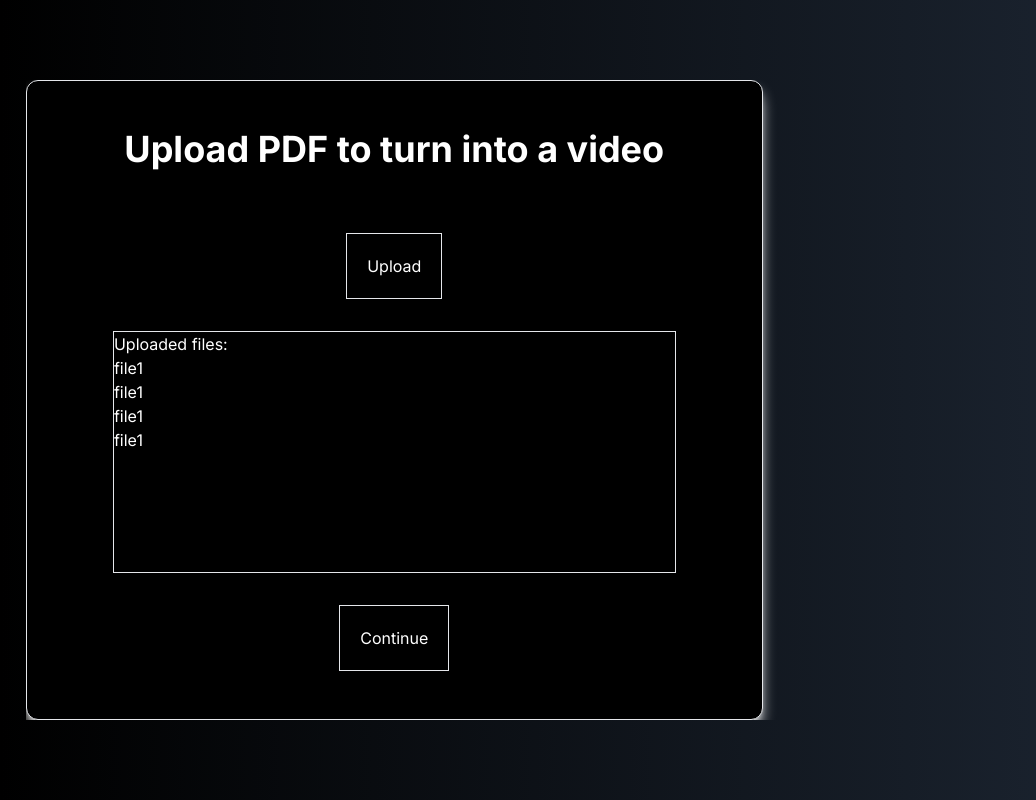
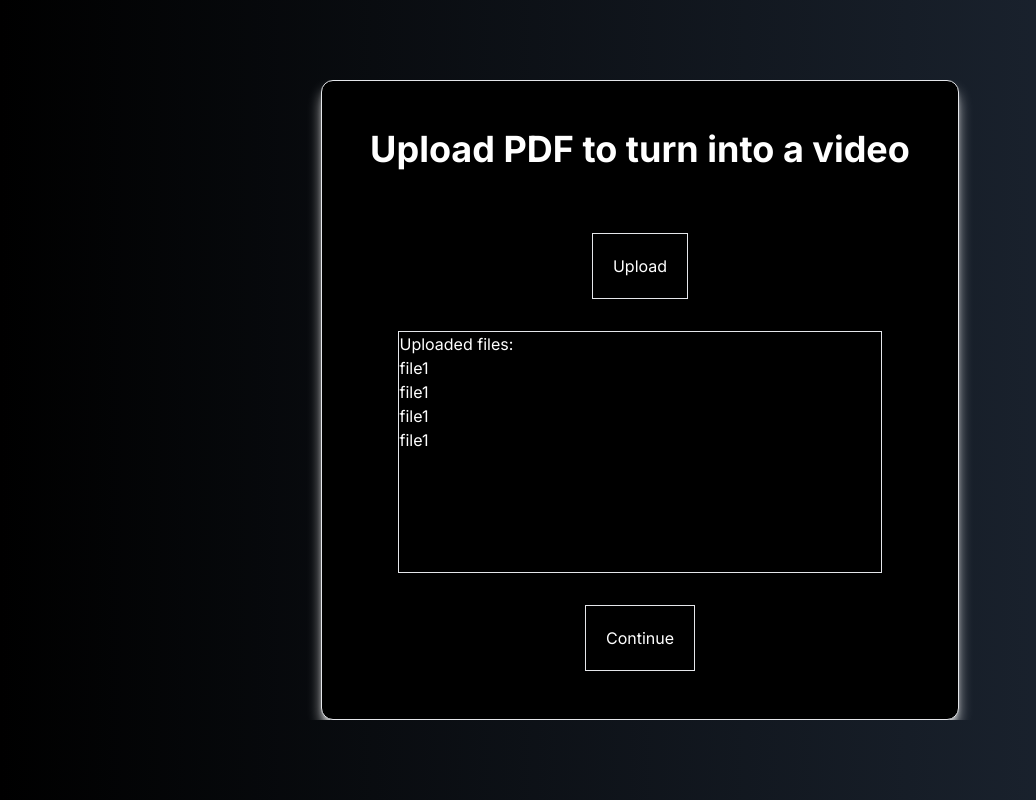
Before and after one commit to acowusu/segp, a Next.js app in the folder frontend/: page /uploadpdf in a window 1280 px wide. Shown: the whole page, without its empty margins (0-1036 px from the left). Built offline with nearby package versions, Linux system fonts and the light colour scheme.

Commit message:
feat: add additoinal info to the topics before generating the scripts, also centered everything

```diff
--- a/frontend/components/carousel.tsx
+++ b/frontend/components/carousel.tsx
@@ -129,10 +129,13 @@ const EmblaCarousel: React.FC<PropType> = (props) => {
         <div className="embla__viewport" ref={emblaRef}>
           <div className="embla__container">
             {slides.map((component, index) => (
-              <div className="embla__slide" key={index}>
-                <div>
+              <div className="embla__slide flex flex-row items-center justify-center" key={index}>
+
+                <div className='flex items-center justify-center'>
                   {component}
                 </div>
+
+
               </div>
             ))}
           </div>
--- a/frontend/components/carouselSlides/topic_pick.tsx
+++ b/frontend/components/carouselSlides/topic_pick.tsx
@@ -17,7 +17,7 @@ const TopicPick: React.FC<TopicProps> = ({nextSlide, openModal, topics, setScrip
 
   const Topic = ({label, selected, index}: {label: string, selected: boolean, index: number}) => {
     return (
-      <button onClick={() => setSelectedIndex(index)} className={`w-full text-white p-4 border flex items-center justify-center border-white rounded shadow-md ${selected && "bg-gray-700"}`}>
+      <button onClick={() => setSelectedIndex(index)} className={`w-full text-white p-4 border flex items-center justify-center border-white rounded shadow-md ${selected ? "bg-gray-600" : "hover:bg-gray-800"}`}>
         {label}
       </button>
     )
@@ -46,7 +46,7 @@ const TopicPick: React.FC<TopicProps> = ({nextSlide, openModal, topics, setScrip
   }
 
   return (
-    <div className='w-3/5 h-[40rem] flex items-center justify-center p-4 border rounded-xl shadow-lg shadow-white bg-black text-white'>
+    <div className='h-[40rem] flex flex-row items-center justify-center border rounded-xl shadow-lg shadow-white bg-black text-white'>
 
       <div className=' w-full h-full flex flex-col items-center gap-8'>
         <h1 className='font-bold text-4xl m-8'>
@@ -56,16 +56,35 @@ const TopicPick: React.FC<TopicProps> = ({nextSlide, openModal, topics, setScrip
         <div className='min-w-[40%] flex flex-col gap-4 overflow-auto no-scrollbar h-2/5'>
           {
             topics.map(({topic, summary}, index) => (
-            <div key={index}>
+              <div key={index}>
               <Topic label={topic} selected={index == selectedIndex} index={index}/>
             </div>
             ))
           }
         </div>
 
-        <button onClick={openModal} disabled={false} className='border p-5 rounded-lg'>Advanced</button>
+        <button onClick={openModal} disabled={false} className='border p-5 rounded-lg'>Video Settings</button>
 
         <button onClick={() => generateScript(topics[selectedIndex].topic)} disabled={loading || selectedIndex == -1} className='border p-5 disabled:bg-gray-800'>{loading ? "Generating Scripts..." : "Continue"}</button>
+      </div>
+
+      {/* Setting view */}
+
+      <div className=' w-[30rem] p-8 h-full flex flex-col gap-4 border-l-2 shadow-2xl shadow-red-700'>
+        <h1 className='font-bold text-4xl'>
+          Chosen Topic
+        </h1>
+        <div className='text-xl'>
+          {selectedIndex == -1 ? "Please select a topic for the video" : topics[selectedIndex].topic}
+        </div>
+
+        <h1 className='font-bold text-4xl'>
+          Summary
+        </h1>
+        <div className='overflow-auto no-scrollbar'>
+          {selectedIndex == -1 ? "..." : topics[selectedIndex].summary}
+        </div>
+
       </div>
 
     </div>
--- a/frontend/components/carouselSlides/uploadFile.tsx
+++ b/frontend/components/carouselSlides/uploadFile.tsx
@@ -35,7 +35,7 @@ const UploadFile: React.FC<UploadProps> = ({nextSlide, setTopics}) => {
   }
 
   return (
-    <div className='w-3/5 h-[40rem] flex items-center justify-center p-4 border rounded-xl shadow-lg shadow-white bg-black text-white'>
+    <div className='h-[40rem] flex items-center justify-center p-4 border rounded-xl shadow-lg shadow-white bg-black text-white'>
       <div className=' w-full h-full flex flex-col items-center gap-8'>
         <h1 className='font-bold text-4xl m-8'>
           Upload PDF to turn into a video
--- a/frontend/css/carousel.css
+++ b/frontend/css/carousel.css
@@ -10,7 +10,7 @@
 .embla__container {
   backface-visibility: hidden;
   display: flex;
-  touch-action: pan-y;
+  /* touch-action: pan-y; */
   margin-left: calc(var(--slide-spacing) * -1);
 }
 .embla__slide {
@@ -60,7 +60,7 @@
 .embla__button {
   -webkit-appearance: none;
   background-color: transparent;
-  touch-action: manipulation;
+  /* touch-action: manipulation; */
   display: inline-flex;
   text-decoration: none;
   cursor: pointer;
@@ -96,7 +96,7 @@
 .embla__dot {
   -webkit-appearance: none;
   background-color: transparent;
-  touch-action: manipulation;
+  /* touch-action: manipulation; */
   display: inline-flex;
   text-decoration: none;
   cursor: pointer;
```
Also changed, not shown: frontend/components/carouselSlides/videoStructure.tsx (line endings or trailing spaces).
